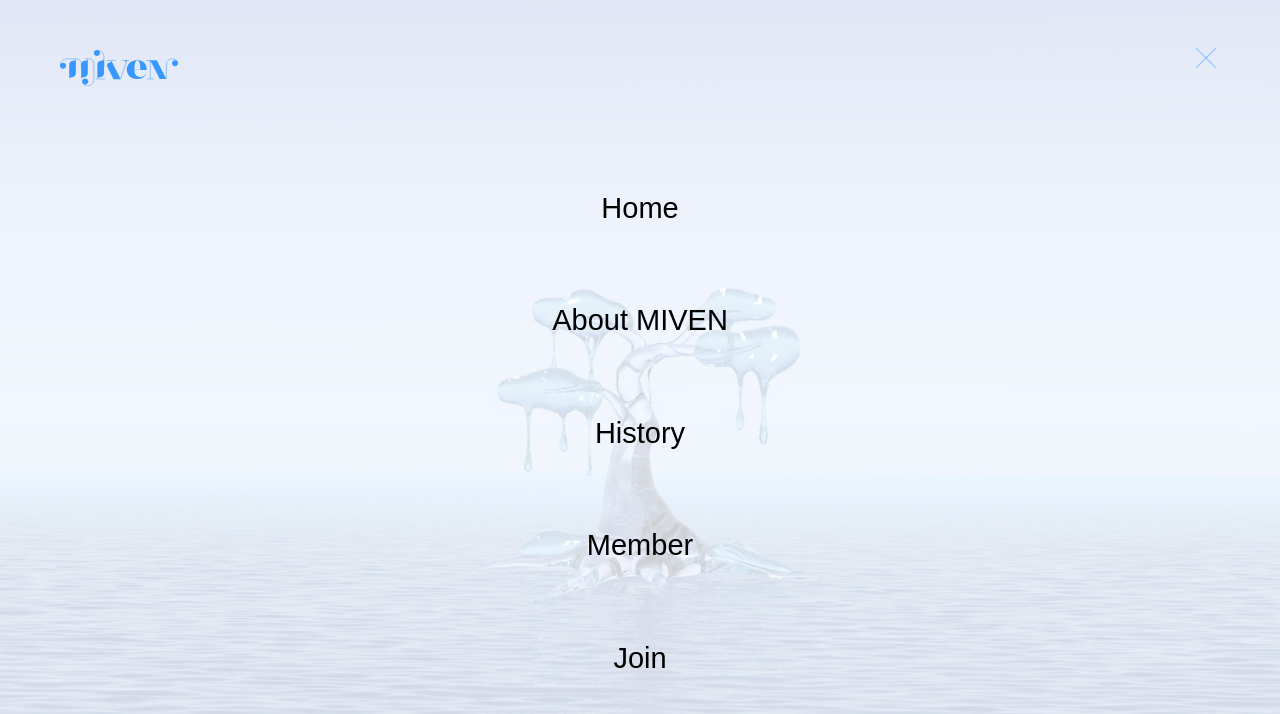
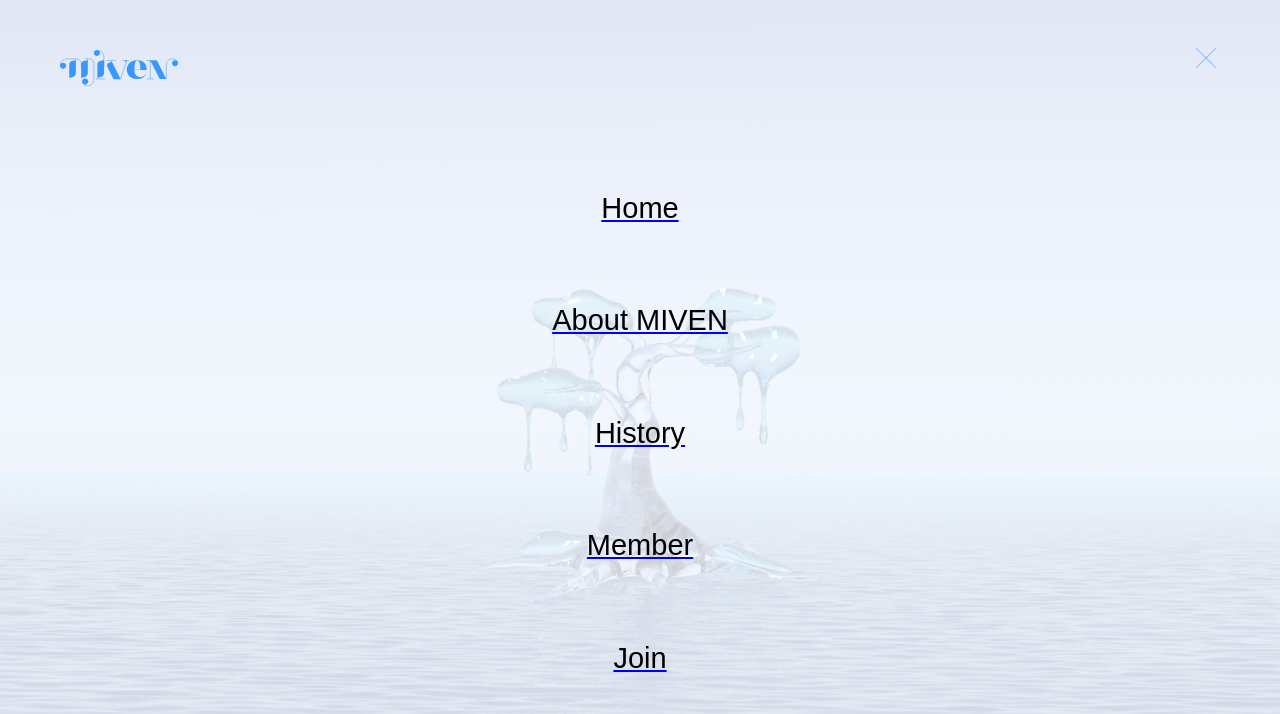
Before and after one commit to Miven-Site/Miven-WebSite, a plain HTML site: page 예나/miven2.html in a window 1280 px wide. Shown: the top 714 px of the page. Drawn offline with Linux system fonts and the light colour scheme; files whose address does not match are found by name.

Commit message:
예나 / nav 1차 수정

```diff
--- a/예나/miven2.html
+++ b/예나/miven2.html
@@ -14,11 +14,11 @@
                 <!-- <img id = "rtg" src = "./imgs/rtg.svg"> -->
                 <div class="menu">
                     <a href="./mivenproject.html"><img id = "x" src = "./imgs/x.svg"></a>
-                    <p>Home</p>
-                    <p>About MIVEN</p>
-                    <p>History</p>
-                    <p>Member</p>
-                    <p>Join</p>
+                    <a href="/예나/mivenProject1.html"><p>Home</p></a>
+                    <a href="/상미/index.html"><p>About MIVEN</p></a>
+                    <a href="/해원/history.html"><p>History</p></a>
+                    <a href="/아윤/index.html"><p>Member</p></a>
+                    <a href="/가현/index.html"><p>Join</p></a>
                 </div>
             </div>
         </body>
```
Also changed, not shown: 가현/index.html (+2 -0 lines).
